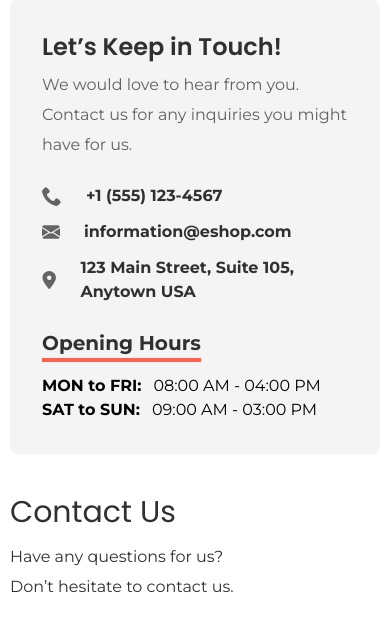
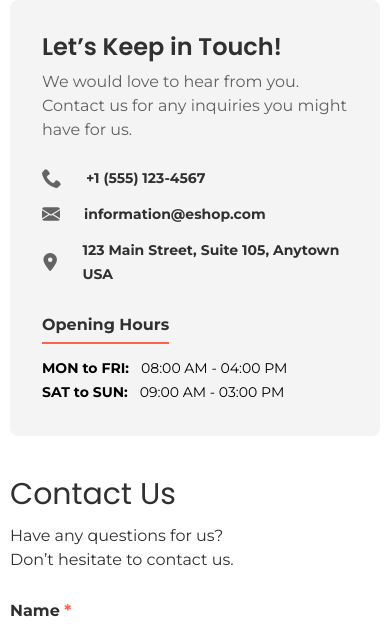
Before and after one commit to dearnasaruddin/e-shop, a React (Vite) app: page /contact in a window 390 px wide. Shown: the part 411-1039 px from the top of the page. Built offline with nearby package versions, Linux system fonts and the light colour scheme.

Commit message:
contact page responsive done for md devices

```diff
--- a/src/pages/ContactPage.jsx
+++ b/src/pages/ContactPage.jsx
@@ -12,19 +12,19 @@ const ContactPage = () => {
     <div className='mb-10 lg:mb-20'>
       <Container>
         <div className='mt-4 lg:mt-8 mb-4 lg:mb-16 rounded-2xl overflow-hidden'>
-          <iframe className='w-full max-sm:h-50 lg:h-150' src="https://www.google.com/maps/embed?pb=!1m14!1m8!1m3!1d1009.297893546715!2d-73.831222!3d40.7622149!3m2!1i1024!2i768!4f13.1!3m3!1m2!1s0x89c2600feab8eaf3%3A0xf2c8bcc288c78f3!2s123%20Main%20St%2C%20Queens%2C%20NY%2010001%2C%20USA!5e1!3m2!1sen!2sbd!4v1751622140604!5m2!1sen!2sbd" allowFullScreen loading="lazy" referrerPolicy="no-referrer-when-downgrade"></iframe>
+          <iframe className='w-full max-sm:h-50 sm:h-70 lg:h-150' src="https://www.google.com/maps/embed?pb=!1m14!1m8!1m3!1d1009.297893546715!2d-73.831222!3d40.7622149!3m2!1i1024!2i768!4f13.1!3m3!1m2!1s0x89c2600feab8eaf3%3A0xf2c8bcc288c78f3!2s123%20Main%20St%2C%20Queens%2C%20NY%2010001%2C%20USA!5e1!3m2!1sen!2sbd!4v1751622140604!5m2!1sen!2sbd" allowFullScreen loading="lazy" referrerPolicy="no-referrer-when-downgrade"></iframe>
         </div>
         <div>
           <ul className='flex gap-x-6 lg:gap-x-9.5 font-montserrat font-normal text-base leading-6 mb-4 lg:mb-12 lg:mt-16'>
             <li><Link className='relative after:absolute after:top-1/2 after:-right-3 lg:after:-right-4.5 after:-translate-y-1/2 after:w-[1px] after:h-4.5 after:bg-secondary' to={'/'}>Home</Link></li>
             <li><Link className='font-bold' to={'/contact'}>Contact</Link></li>
           </ul>
-          <div className='flex justify-between gap-10 lg:gap-14 flex-wrap-reverse'>
+          <div className='flex justify-between gap-10 md:gap-6 lg:gap-14 max-md:flex-wrap-reverse'>
 
             {/* ========== Provide Your Info ========== */}
             <div>
-              <h1 className='font-poppins text-3xl sm:text-4xl sm:leading-11.5 text-secondary'>Contact Us</h1>
-              <p className='font-montserrat font-normal text-base max-sm:max-w-60 sm:text-xl leading-7.5 text-secondary mt-3 mb-6 lg:mb-12'>Have any questions for us? Don’t hesitate to contact us.</p>
+              <h1 className='font-poppins text-3xl lg:text-4xl lg:leading-11.5 text-secondary'>Contact Us</h1>
+              <p className='font-montserrat font-normal text-base max-lg:max-w-60 lg:text-xl lg:leading-7.5 text-secondary mt-3 mb-6 lg:mb-12'>Have any questions for us? Don’t hesitate to contact us.</p>
               <div>
                 <div className='mb-4 lg:mb-8 lg:w-217'>
                   <InputBox label='Name' placeholder='Amelia Robert Watson' required={true} />
@@ -44,17 +44,17 @@ const ContactPage = () => {
 
             {/* ========== Contact Information ========== */}
             <div>
-              <div className='rounded-lg lg:rounded-3xl max-sm:p-8 lg:py-10 lg:pl-10 lg:pr-22 bg-[#F4F4F4]'>
+              <div className='rounded-lg lg:rounded-3xl max-lg:p-8 lg:py-10 lg:pl-10 lg:pr-22 bg-[#F4F4F4]'>
                 <h5 className='font-poppins font-semibold text-2xl leading-7.5 text-secondary'>Let’s Keep in Touch!</h5>
-                <p className='max-w-117 font-montserrat font-normal text-base sm:text-xl leading-7.5 text-[#616161] mt-2 lg:mt-4 mb-6 lg:mb-10'>We would love to hear from you. Contact us for
+                <p className='max-w-117 font-montserrat font-normal text-base lg:text-xl lg:leading-7.5 text-[#616161] mt-2 lg:mt-4 mb-6 lg:mb-10'>We would love to hear from you. Contact us for
                   any inquiries you might have for us.</p>
-                <ul className='font-montserrat font-bold text-base leading-6 text-secondary'>
+                <ul className='font-montserrat font-bold text-sm lg:text-base leading-6 text-secondary'>
                   <li><Link className='flex items-center gap-x-6' to={"tel:+1 (555) 123-4567"}><ImPhone className='text-[#646464] text-xl' />+1 (555) 123-4567</Link></li>
                   <li><Link className='flex items-center gap-x-6 my-3 leading-6' to={"mailto:information@eshop.com"}><BsFillEnvelopeFill className='text-[#646464] text-lg' />information@eshop.com</Link></li>
                   <li><Link className='flex items-center gap-x-6' to={"https://maps.app.goo.gl/K4TP4oxWACSgQAka7"} target='_blank'><FaLocationDot className='text-[#646464] text-lg' />123 Main Street, Suite 105, Anytown USA</Link></li>
                 </ul>
-                <span className='font-montserrat font-bold text-xl leading-7.5 text-secondary mt-6 lg:mt-14 mb-4 lg:mb-8 inline-block relative after:absolute after:w-full after:h-1 after:bg-primary after:-bottom-1 after:left-0'>Opening Hours</span>
-                <ul className='font-montserrat font-normal text-base leading-6'>
+                <span className='font-montserrat font-bold md:text-lg lg:text-xl leading-7.5 text-secondary mt-6 lg:mt-14 mb-4 lg:mb-8 inline-block relative after:absolute after:w-full after:h-0.5 lg:after:h-1 after:bg-primary after:-bottom-1 after:left-0'>Opening Hours</span>
+                <ul className='font-montserrat font-normal text-sm lg:text-base leading-6'>
                   <li><span className='font-bold mr-3'>MON to FRI:</span>08:00 AM - 04:00 PM</li>
                   <li><span className='font-bold mr-3'>SAT to SUN:</span>09:00 AM - 03:00 PM</li>
                 </ul>
```
